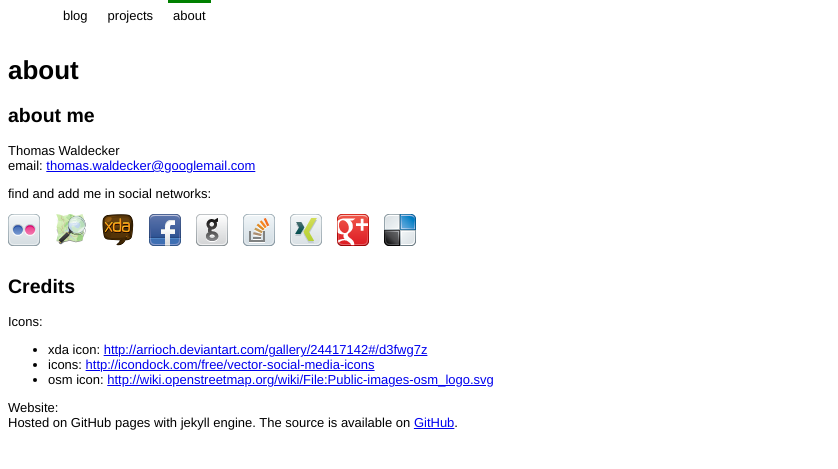
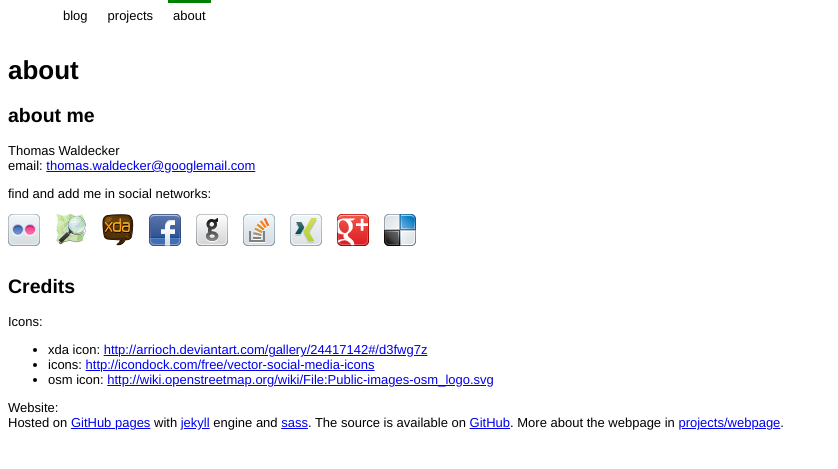
Before and after one commit to twaldecker/twaldecker.github.com, a Jekyll site: the page built from about.md, in a window 1280 px wide. Shown: the top 469 px of the page, without its empty margins (0-838 px from the left). Built offline with Jekyll 4.4.1, drawn with Linux system fonts in a browser that asks for light colours.

Commit message:
added links

```diff
--- a/about.md
+++ b/about.md
@@ -25,4 +25,4 @@ Icons:<br />
 
 
 Website:<br />
-Hosted on GitHub pages with jekyll engine. The source is available on <a href="https://github.com/twaldecker/twaldecker.github.com">GitHub</a>.
+Hosted on [GitHub pages](http://pages.github.com/) with [jekyll](http://jekyllrb.com/) engine and [sass](http://sass-lang.com/). The source is available on <a href="https://github.com/twaldecker/twaldecker.github.com">GitHub</a>. More about the webpage in <a href="/projects/webpage.html">projects/webpage</a>.
```
